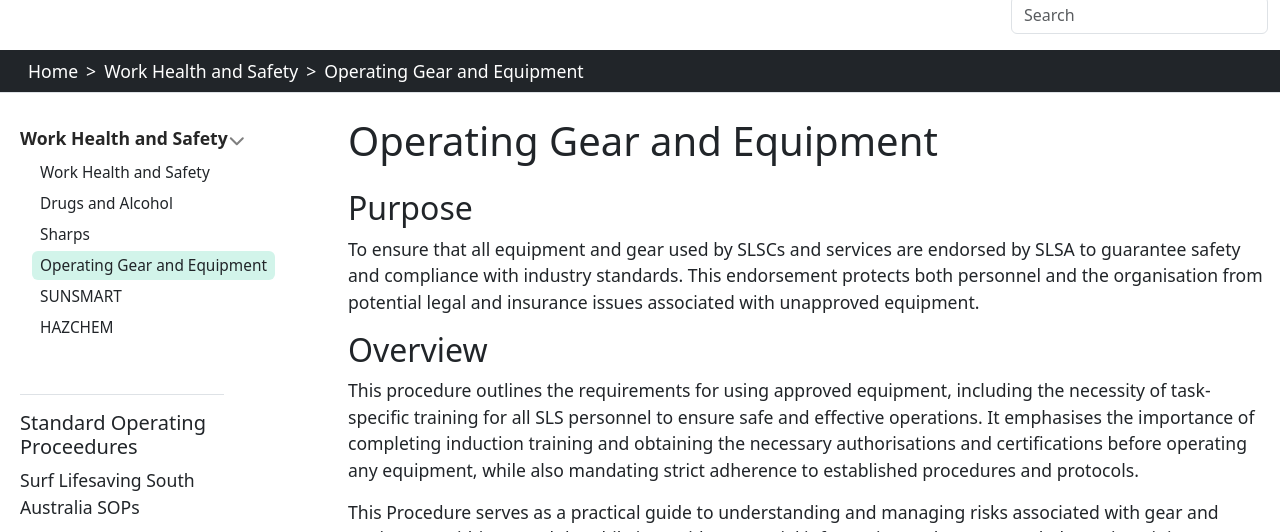
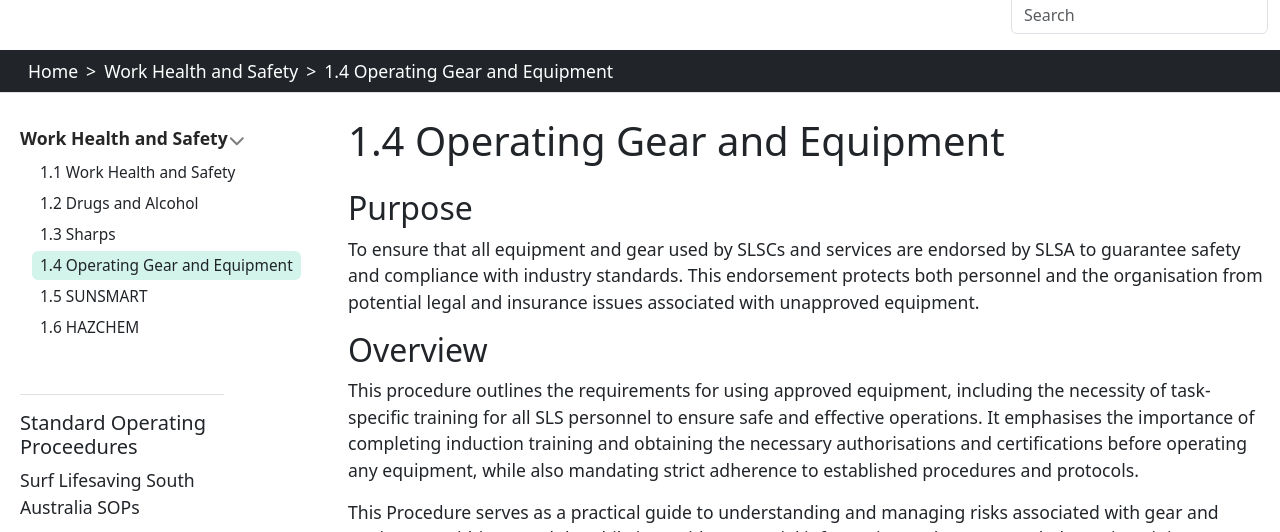
Before and after one commit to helmlingp/slssa-soc.github.io, a Jekyll site: the page built from content/1. Work Health and Safety/1.4-operating-gear-and-equipment.md, in a window 1280 px wide and 900 px high, cut to the strip 120-652 px from the top of the window. Built offline with Jekyll 4.4.1, drawn with Linux system fonts in a browser that asks for light colours; some of the changed text lies outside the part shown.

Commit message:
adjust titles to include numbers for test

```diff
--- a/content/1. Work Health and Safety/1.1-work-health-and-safety.md
+++ b/content/1. Work Health and Safety/1.1-work-health-and-safety.md
@@ -1,7 +1,7 @@
 ---
 section_id: Work Health and Safety
 nav_order: 1
-title: Work Health and Safety
+title: 1.1 Work Health and Safety
 #topics: GitHub; Optional Software
 ---
 
--- a/content/1. Work Health and Safety/1.2-drugs-and-alcohol.md
+++ b/content/1. Work Health and Safety/1.2-drugs-and-alcohol.md
@@ -1,7 +1,7 @@
 ---
 section: Work Health and Safety
 nav_order: 2
-title: Drugs and Alcohol
+title: 1.2 Drugs and Alcohol
 #topics: GitHub; Optional Software
 ---
 
--- a/content/1. Work Health and Safety/1.3-sharps.md
+++ b/content/1. Work Health and Safety/1.3-sharps.md
@@ -1,7 +1,7 @@
 ---
 section: Work Health and Safety
 nav_order: 3
-title: Sharps
+title: 1.3 Sharps
 #topics: GitHub; Optional Software
 ---
 
--- a/content/1. Work Health and Safety/1.4-operating-gear-and-equipment.md
+++ b/content/1. Work Health and Safety/1.4-operating-gear-and-equipment.md
@@ -1,7 +1,7 @@
 ---
 section: Work Health and Safety
 nav_order: 4
-title: Operating Gear and Equipment
+title: 1.4 Operating Gear and Equipment
 #topics: GitHub; Optional Software
 ---
 
--- a/content/1. Work Health and Safety/1.5-sunsmart.md
+++ b/content/1. Work Health and Safety/1.5-sunsmart.md
@@ -1,7 +1,7 @@
 ---
 section: Work Health and Safety
 nav_order: 5
-title: SUNSMART
+title: 1.5 SUNSMART
 #topics: GitHub; Optional Software
 ---
 
--- a/content/1. Work Health and Safety/1.6-hazchem.md
+++ b/content/1. Work Health and Safety/1.6-hazchem.md
@@ -1,7 +1,7 @@
 ---
 section: Work Health and Safety
 nav_order: 6
-title: HAZCHEM
+title: 1.6 HAZCHEM
 #topics: GitHub; Optional Software
 ---
 
```
